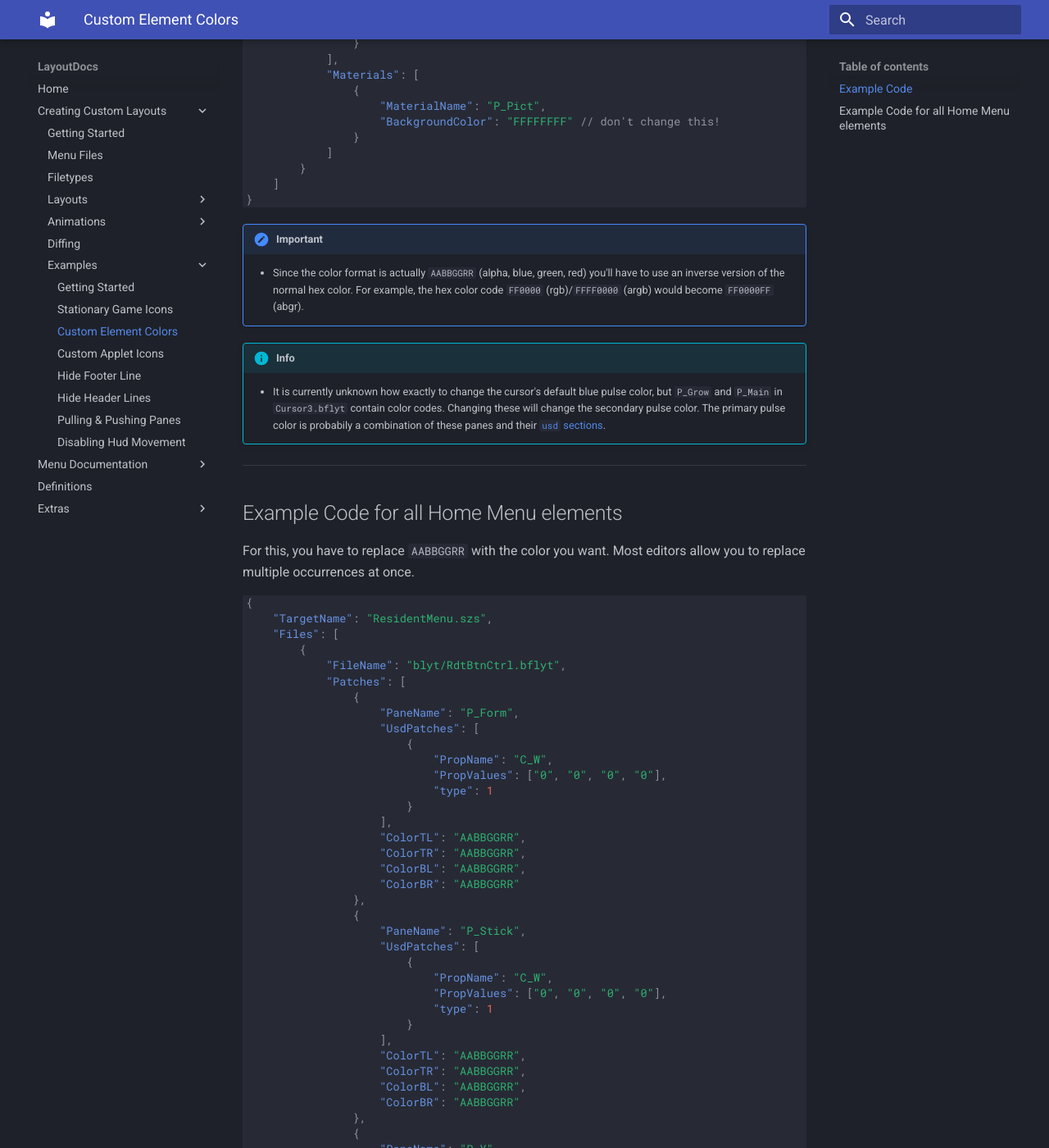
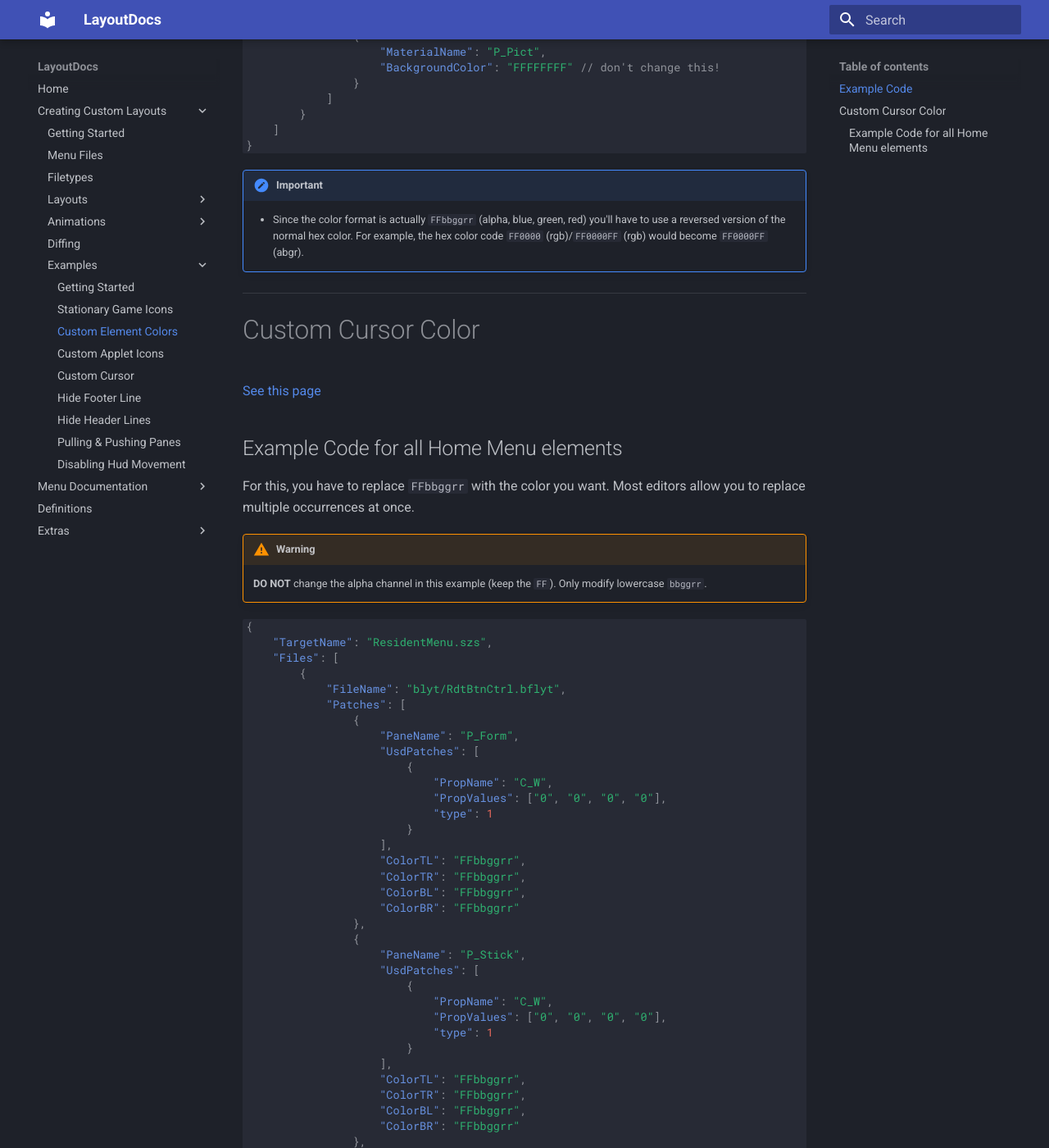
Before and after one commit to ThemezerNX/LayoutDocs, an MkDocs documentation site: the page built from docs/guide/examples/custom-element-colors/index.md, in a window 1280 px wide and 1400 px high, scrolled down 1281 px. Shown: the whole window at 82% size. Built offline with MkDocs 1.6.1 and Material for MkDocs 9.7.7, drawn with Linux system fonts in a browser that asks for light colours; some of the changed text lies outside the part shown.

Commit message:
docs(custom-cursor): add examples

````diff
--- a/docs/guide/examples/custom-element-colors/index.md
+++ b/docs/guide/examples/custom-element-colors/index.md
@@ -49,17 +49,21 @@
 
 <!-- prettier-ignore -->
 !!! Important
-	-   Since the color format is actually `AABBGGRR` (alpha, blue, green, red) you'll have to use an inverse version of the normal hex color. For example, the hex color code `FF0000` (rgb)/`FFFF0000` (argb) would become `FF0000FF` (abgr).
-
-<!-- prettier-ignore -->
-!!! Info
-	-   It is currently unknown how exactly to change the cursor's default blue pulse color, but `P_Grow` and `P_Main` in `Cursor3.bflyt` contain color codes. Changing these will change the secondary pulse color. The primary pulse color is probabily a combination of these panes and their [`usd` sections](../../../definitions.md#usd-section).
+	-   Since the color format is actually `FFbbggrr` (alpha, blue, green, red) you'll have to use a reversed version of the normal hex color. For example, the hex color code `FF0000` (rgb)/`FF0000FF` (rgb) would become `FF0000FF` (abgr).
 
 ---
 
+# Custom Cursor Color
+
+[See this page](../custom-cursor/index.md)
+
 ## Example Code for all Home Menu elements
 
-For this, you have to replace `AABBGGRR` with the color you want. Most editors allow you to replace multiple occurrences at once.
+For this, you have to replace `FFbbggrr` with the color you want. Most editors allow you to replace multiple occurrences at once.
+
+<!-- prettier-ignore -->
+!!! Warning
+	**DO NOT** change the alpha channel in this example (keep the `FF`). Only modify lowercase `bbggrr`.
 
 ```json
 {
@@ -77,10 +81,10 @@
 							"type": 1
 						}
 					],
-					"ColorTL": "AABBGGRR",
-					"ColorTR": "AABBGGRR",
-					"ColorBL": "AABBGGRR",
-					"ColorBR": "AABBGGRR"
+					"ColorTL": "FFbbggrr",
+					"ColorTR": "FFbbggrr",
+					"ColorBL": "FFbbggrr",
+					"ColorBR": "FFbbggrr"
 				},
 				{
 					"PaneName": "P_Stick",
@@ -91,10 +95,10 @@
 							"type": 1
 						}
 					],
-					"ColorTL": "AABBGGRR",
-					"ColorTR": "AABBGGRR",
-					"ColorBL": "AABBGGRR",
-					"ColorBR": "AABBGGRR"
+					"ColorTL": "FFbbggrr",
+					"ColorTR": "FFbbggrr",
+					"ColorBL": "FFbbggrr",
+					"ColorBR": "FFbbggrr"
 				},
 				{
 					"PaneName": "P_Y",
@@ -105,10 +109,10 @@
 							"type": 1
 						}
 					],
-					"ColorTL": "AABBGGRR",
-					"ColorTR": "AABBGGRR",
-					"ColorBL": "AABBGGRR",
-					"ColorBR": "AABBGGRR"
+					"ColorTL": "FFbbggrr",
+					"ColorTR": "FFbbggrr",
+					"ColorBL": "FFbbggrr",
+					"ColorBR": "FFbbggrr"
 				},
 				{
 					"PaneName": "P_X",
@@ -119,10 +123,10 @@
 							"type": 1
 						}
 					],
-					"ColorTL": "AABBGGRR",
-					"ColorTR": "AABBGGRR",
-					"ColorBL": "AABBGGRR",
-					"ColorBR": "AABBGGRR"
+					"ColorTL": "FFbbggrr",
+					"ColorTR": "FFbbggrr",
+					"ColorBL": "FFbbggrr",
+					"ColorBR": "FFbbggrr"
 				},
 				{
 					"PaneName": "P_A",
@@ -133,10 +137,10 @@
 							"type": 1
 						}
 					],
-					"ColorTL": "AABBGGRR",
-					"ColorTR": "AABBGGRR",
-					"ColorBL": "AABBGGRR",
-					"ColorBR": "AABBGGRR"
+					"ColorTL": "FFbbggrr",
+					"ColorTR": "FFbbggrr",
+					"ColorBL": "FFbbggrr",
+					"ColorBR": "FFbbggrr"
 				},
 				{
 					"PaneName": "P_B",
@@ -147,10 +151,10 @@
 							"type": 1
 						}
 					],
-					"ColorTL": "AABBGGRR",
-					"ColorTR": "AABBGGRR",
-					"ColorBL": "AABBGGRR",
-					"ColorBR": "AABBGGRR"
+					"ColorTL": "FFbbggrr",
+					"ColorTR": "FFbbggrr",
+					"ColorBL": "FFbbggrr",
+					"ColorBR": "FFbbggrr"
 				}
 			],
 			"Materials": [
@@ -192,10 +196,10 @@
 							"type": 1
 						}
 					],
-					"ColorTL": "AABBGGRR",
-					"ColorTR": "AABBGGRR",
-					"ColorBL": "AABBGGRR",
-					"ColorBR": "AABBGGRR"
+					"ColorTL": "FFbbggrr",
+					"ColorTR": "FFbbggrr",
+					"ColorBL": "FFbbggrr",
+					"ColorBR": "FFbbggrr"
 				},
 				{
 					"PaneName": "P_M",
@@ -206,10 +210,10 @@
 							"type": 1
 						}
 					],
-					"ColorTL": "AABBGGRR",
-					"ColorTR": "AABBGGRR",
-					"ColorBL": "AABBGGRR",
-					"ColorBR": "AABBGGRR"
+					"ColorTL": "FFbbggrr",
+					"ColorTR": "FFbbggrr",
+					"ColorBL": "FFbbggrr",
+					"ColorBR": "FFbbggrr"
 				},
 				{
 					"PaneName": "P_P",
@@ -220,10 +224,10 @@
 							"type": 1
 						}
 					],
-					"ColorTL": "AABBGGRR",
-					"ColorTR": "AABBGGRR",
-					"ColorBL": "AABBGGRR",
-					"ColorBR": "AABBGGRR"
+					"ColorTL": "FFbbggrr",
+					"ColorTR": "FFbbggrr",
+					"ColorBL": "FFbbggrr",
+					"ColorBR": "FFbbggrr"
 				},
 				{
 					"PaneName": "P_Colon",
@@ -234,10 +238,10 @@
 							"type": 1
 						}
 					],
-					"ColorTL": "AABBGGRR",
-					"ColorTR": "AABBGGRR",
-					"ColorBL": "AABBGGRR",
-					"ColorBR": "AABBGGRR"
+					"ColorTL": "FFbbggrr",
+					"ColorTR": "FFbbggrr",
+					"ColorBL": "FFbbggrr",
+					"ColorBR": "FFbbggrr"
 				},
 				{
 					"PaneName": "P_Dot",
@@ -248,10 +252,10 @@
 							"type": 1
 						}
 					],
-					"ColorTL": "AABBGGRR",
-					"ColorTR": "AABBGGRR",
-					"ColorBL": "AABBGGRR",
-					"ColorBR": "AABBGGRR"
+					"ColorTL": "FFbbggrr",
+					"ColorTR": "FFbbggrr",
+					"ColorBL": "FFbbggrr",
+					"ColorBR": "FFbbggrr"
 				},
 				{
 					"PaneName": "P_Comma",
@@ -262,10 +266,10 @@
 							"type": 1
 						}
 					],
-					"ColorTL": "AABBGGRR",
-					"ColorTR": "AABBGGRR",
-					"ColorBL": "AABBGGRR",
-					"ColorBR": "AABBGGRR"
+					"ColorTL": "FFbbggrr",
+					"ColorTR": "FFbbggrr",
+					"ColorBL": "FFbbggrr",
+					"ColorBR": "FFbbggrr"
 				}
 			]
 		},
@@ -281,10 +285,10 @@
 							"type": 1
 						}
 					],
-					"ColorTL": "AABBGGRR",
-					"ColorTR": "AABBGGRR",
-					"ColorBL": "AABBGGRR",
-					"ColorBR": "AABBGGRR"
+					"ColorTL": "FFbbggrr",
+					"ColorTR": "FFbbggrr",
+					"ColorBL": "FFbbggrr",
+					"ColorBR": "FFbbggrr"
 				},
 				{
 					"PaneName": "P_Pict_01",
@@ -295,10 +299,10 @@
 							"type": 1
 						}
 					],
-					"ColorTL": "AABBGGRR",
-					"ColorTR": "AABBGGRR",
-					"ColorBL": "AABBGGRR",
-					"ColorBR": "AABBGGRR"
+					"ColorTL": "FFbbggrr",
+					"ColorTR": "FFbbggrr",
+					"ColorBL": "FFbbggrr",
+					"ColorBR": "FFbbggrr"
 				},
 				{
 					"PaneName": "P_Pict_02",
@@ -309,10 +313,10 @@
 							"type": 1
 						}
 					],
-					"ColorTL": "AABBGGRR",
-					"ColorTR": "AABBGGRR",
-					"ColorBL": "AABBGGRR",
-					"ColorBR": "AABBGGRR"
+					"ColorTL": "FFbbggrr",
+					"ColorTR": "FFbbggrr",
+					"ColorBL": "FFbbggrr",
+					"ColorBR": "FFbbggrr"
 				},
 				{
 					"PaneName": "P_Pict_03",
@@ -323,10 +327,10 @@
 							"type": 1
 						}
 					],
-					"ColorTL": "AABBGGRR",
-					"ColorTR": "AABBGGRR",
-					"ColorBL": "AABBGGRR",
-					"ColorBR": "AABBGGRR"
+					"ColorTL": "FFbbggrr",
+					"ColorTR": "FFbbggrr",
+					"ColorBL": "FFbbggrr",
+					"ColorBR": "FFbbggrr"
 				}
 			]
 		},
@@ -342,10 +346,10 @@
 							"type": 1
 						}
 					],
-					"ColorTL": "AABBGGRR",
-					"ColorTR": "AABBGGRR",
-					"ColorBL": "AABBGGRR",
-					"ColorBR": "AABBGGRR"
+					"ColorTL": "FFbbggrr",
+					"ColorTR": "FFbbggrr",
+					"ColorBL": "FFbbggrr",
+					"ColorBR": "FFbbggrr"
 				}
 			],
 			"Materials": [
@@ -367,10 +371,10 @@
 							"type": 1
 						}
 					],
-					"ColorTL": "AABBGGRR",
-					"ColorTR": "AABBGGRR",
-					"ColorBL": "AABBGGRR",
-					"ColorBR": "AABBGGRR"
+					"ColorTL": "FFbbggrr",
+					"ColorTR": "FFbbggrr",
+					"ColorBL": "FFbbggrr",
+					"ColorBR": "FFbbggrr"
 				},
 				{
 					"PaneName": "P_Pict_01",
@@ -381,10 +385,10 @@
 							"type": 1
 						}
 					],
-					"ColorTL": "AABBGGRR",
-					"ColorTR": "AABBGGRR",
-					"ColorBL": "AABBGGRR",
-					"ColorBR": "AABBGGRR"
+					"ColorTL": "FFbbggrr",
+					"ColorTR": "FFbbggrr",
+					"ColorBL": "FFbbggrr",
+					"ColorBR": "FFbbggrr"
 				},
 				{
 					"PaneName": "P_Color",
@@ -395,10 +399,10 @@
 							"type": 1
 						}
 					],
-					"ColorTL": "AABBGGRR",
-					"ColorTR": "AABBGGRR",
-					"ColorBL": "AABBGGRR",
-					"ColorBR": "AABBGGRR"
+					"ColorTL": "FFbbggrr",
+					"ColorTR": "FFbbggrr",
+					"ColorBL": "FFbbggrr",
+					"ColorBR": "FFbbggrr"
 				},
 				{
 					"PaneName": "P_Pict_00",
@@ -409,10 +413,10 @@
 							"type": 1
 						}
 					],
-					"ColorTL": "AABBGGRR",
-					"ColorTR": "AABBGGRR",
-					"ColorBL": "AABBGGRR",
-					"ColorBR": "AABBGGRR"
+					"ColorTL": "FFbbggrr",
+					"ColorTR": "FFbbggrr",
+					"ColorBL": "FFbbggrr",
+					"ColorBR": "FFbbggrr"
 				},
 				{
 					"PaneName": "P_Effect",
@@ -448,10 +452,10 @@
 							"type": 1
 						}
 					],
-					"ColorTL": "AABBGGRR",
-					"ColorTR": "AABBGGRR",
-					"ColorBL": "AABBGGRR",
-					"ColorBR": "AABBGGRR"
+					"ColorTL": "FFbbggrr",
+					"ColorTR": "FFbbggrr",
+					"ColorBL": "FFbbggrr",
+					"ColorBR": "FFbbggrr"
 				},
 				{
 					"PaneName": "L_GTNum_00",
@@ -529,10 +533,10 @@
 							"type": 1
 						}
 					],
-					"ColorTL": "AABBGGRR",
-					"ColorTR": "AABBGGRR",
-					"ColorBL": "AABBGGRR",
-					"ColorBR": "AABBGGRR"
+					"ColorTL": "FFbbggrr",
+					"ColorTR": "FFbbggrr",
+					"ColorBL": "FFbbggrr",
+					"ColorBR": "FFbbggrr"
 				},
 				{
 					"PaneName": "P_Local",
@@ -543,10 +547,10 @@
 							"type": 1
 						}
 					],
-					"ColorTL": "AABBGGRR",
-					"ColorTR": "AABBGGRR",
-					"ColorBL": "AABBGGRR",
-					"ColorBR": "AABBGGRR"
+					"ColorTL": "FFbbggrr",
+					"ColorTR": "FFbbggrr",
+					"ColorBL": "FFbbggrr",
+					"ColorBR": "FFbbggrr"
 				},
 				{
 					"PaneName": "P_WireLine",
@@ -557,10 +561,10 @@
 							"type": 1
 						}
 					],
-					"ColorTL": "AABBGGRR",
-					"ColorTR": "AABBGGRR",
-					"ColorBL": "AABBGGRR",
-					"ColorBR": "AABBGGRR"
+					"ColorTL": "FFbbggrr",
+					"ColorTR": "FFbbggrr",
+					"ColorBL": "FFbbggrr",
+					"ColorBR": "FFbbggrr"
 				}
 			]
 		},
@@ -576,10 +580,10 @@
 							"type": 1
 						}
 					],
-					"ColorTL": "AABBGGRR",
-					"ColorTR": "AABBGGRR",
-					"ColorBL": "AABBGGRR",
-					"ColorBR": "AABBGGRR"
+					"ColorTL": "FFbbggrr",
+					"ColorTR": "FFbbggrr",
+					"ColorBL": "FFbbggrr",
+					"ColorBR": "FFbbggrr"
 				},
 				{
 					"PaneName": "P_PictNtf_01",
@@ -590,10 +594,10 @@
 							"type": 1
 						}
 					],
-					"ColorTL": "AABBGGRR",
-					"ColorTR": "AABBGGRR",
-					"ColorBL": "AABBGGRR",
-					"ColorBR": "AABBGGRR"
+					"ColorTL": "FFbbggrr",
+					"ColorTR": "FFbbggrr",
+					"ColorBL": "FFbbggrr",
+					"ColorBR": "FFbbggrr"
 				},
 				{
 					"PaneName": "P_Effect",
@@ -629,10 +633,10 @@
 							"type": 1
 						}
 					],
-					"ColorTL": "AABBGGRR",
-					"ColorTR": "AABBGGRR",
-					"ColorBL": "AABBGGRR",
-					"ColorBR": "AABBGGRR"
+					"ColorTL": "FFbbggrr",
+					"ColorTR": "FFbbggrr",
+					"ColorBL": "FFbbggrr",
+					"ColorBR": "FFbbggrr"
 				},
 				{
 					"PaneName": "P_Effect",
@@ -664,10 +668,10 @@
 							"type": 1
 						}
 					],
-					"ColorTL": "AABBGGRR",
-					"ColorTR": "AABBGGRR",
-					"ColorBL": "AABBGGRR",
-					"ColorBR": "AABBGGRR"
+					"ColorTL": "FFbbggrr",
+					"ColorTR": "FFbbggrr",
+					"ColorBL": "FFbbggrr",
+					"ColorBR": "FFbbggrr"
 				},
 				{
 					"PaneName": "P_Pict_01",
@@ -678,10 +682,10 @@
 							"type": 1
 						}
 					],
-					"ColorTL": "AABBGGRR",
-					"ColorTR": "AABBGGRR",
-					"ColorBL": "AABBGGRR",
-					"ColorBR": "AABBGGRR"
+					"ColorTL": "FFbbggrr",
+					"ColorTR": "FFbbggrr",
+					"ColorBL": "FFbbggrr",
+					"ColorBR": "FFbbggrr"
 				}
 			],
 			"Materials": [
@@ -707,10 +711,10 @@
 							"type": 1
 						}
 					],
-					"ColorTL": "AABBGGRR",
-					"ColorTR": "AABBGGRR",
-					"ColorBL": "AABBGGRR",
-					"ColorBR": "AABBGGRR"
+					"ColorTL": "FFbbggrr",
+					"ColorTR": "FFbbggrr",
+					"ColorBL": "FFbbggrr",
+					"ColorBR": "FFbbggrr"
 				},
 				{
 					"PaneName": "P_Per",
@@ -721,10 +725,10 @@
 							"type": 1
 						}
 					],
-					"ColorTL": "AABBGGRR",
-					"ColorTR": "AABBGGRR",
-					"ColorBL": "AABBGGRR",
-					"ColorBR": "AABBGGRR"
+					"ColorTL": "FFbbggrr",
+					"ColorTR": "FFbbggrr",
+					"ColorBL": "FFbbggrr",
+					"ColorBR": "FFbbggrr"
 				},
 				{
 					"PaneName": "P_BatBase",
@@ -739,10 +743,10 @@
 							"type": 1
 						}
 					],
-					"ColorTL": "AABBGGRR",
-					"ColorTR": "AABBGGRR",
-					"ColorBL": "AABBGGRR",
-					"ColorBR": "AABBGGRR"
+					"ColorTL": "FFbbggrr",
+					"ColorTR": "FFbbggrr",
+					"ColorBL": "FFbbggrr",
+					"ColorBR": "FFbbggrr"
 				},
 				{
 					"PaneName": "P_Error",
@@ -753,10 +757,10 @@
 							"type": 1
 						}
 					],
-					"ColorTL": "AABBGGRR",
-					"ColorTR": "AABBGGRR",
-					"ColorBL": "AABBGGRR",
-					"ColorBR": "AABBGGRR"
+					"ColorTL": "FFbbggrr",
+					"ColorTR": "FFbbggrr",
+					"ColorBL": "FFbbggrr",
+					"ColorBR": "FFbbggrr"
 				},
 				{
 					"PaneName": "P_GaugeNml",
@@ -767,10 +771,10 @@
 							"type": 1
 						}
 					],
-					"ColorTL": "AABBGGRR",
-					"ColorTR": "AABBGGRR",
-					"ColorBL": "AABBGGRR",
-					"ColorBR": "AABBGGRR"
+					"ColorTL": "FFbbggrr",
+					"ColorTR": "FFbbggrr",
+					"ColorBL": "FFbbggrr",
+					"ColorBR": "FFbbggrr"
 				},
 				{
 					"PaneName": "P_GaugeOther",
@@ -781,10 +785,10 @@
 							"type": 1
 						}
 					],
-					"ColorTL": "AABBGGRR",
-					"ColorTR": "AABBGGRR",
-					"ColorBL": "AABBGGRR",
-					"ColorBR": "AABBGGRR"
+					"ColorTL": "FFbbggrr",
+					"ColorTR": "FFbbggrr",
+					"ColorBL": "FFbbggrr",
+					"ColorBR": "FFbbggrr"
 				}
 			]
 		},
@@ -800,10 +804,10 @@
 							"type": 1
 						}
 					],
-					"ColorTL": "AABBGGRR",
-					"ColorTR": "AABBGGRR",
-					"ColorBL": "AABBGGRR",
-					"ColorBR": "AABBGGRR"
+					"ColorTL": "FFbbggrr",
+					"ColorTR": "FFbbggrr",
+					"ColorBL": "FFbbggrr",
+					"ColorBR": "FFbbggrr"
 				}
 			],
 			"Materials": [
@@ -825,10 +829,10 @@
 							"type": 1
 						}
 					],
-					"ColorTL": "AABBGGRR",
-					"ColorTR": "AABBGGRR",
-					"ColorBL": "AABBGGRR",
-					"ColorBR": "AABBGGRR"
+					"ColorTL": "FFbbggrr",
+					"ColorTR": "FFbbggrr",
+					"ColorBL": "FFbbggrr",
+					"ColorBR": "FFbbggrr"
 				}
 			],
 			"Materials": [
--- a/docs/js/color_blocks.js
+++ b/docs/js/color_blocks.js
@@ -3,14 +3,13 @@
 This script will look for the format (255,255,255) in a td and prepend a small div with that rgb color as background
 The table needs to be wrapped in a '.color-table'.
 */
-const rgbREGEX = /\(\d{1,3},\s?\d{1,3},\s?\d{1,3}\)/;
-const TDs = document.querySelectorAll(".color-table td");
-console.log(TDs);
+const rgbaREGEX = /\((\d{1,3}),\s?(\d{1,3}),\s?(\d{1,3}),?\s?(\d{0,3})\)/;
+const TDs = document.querySelectorAll(".color-table td, .color-text");
 TDs.forEach((el) => {
-	const color = el.innerText.match(rgbREGEX);
+	const color = el.innerText.match(rgbaREGEX);
 	if (color) {
 		const colorBlock = document.createElement("div");
-		colorBlock.style.background = `rgb${color}`;
+		colorBlock.style.background = `rgba(${color[1]}, ${color[2]}, ${color[3]}, ${color[4] ? color[4] : 255})`;
 		colorBlock.classList.add("color-block");
 		el.prepend(colorBlock);
 	}
--- a/mkdocs.yml
+++ b/mkdocs.yml
@@ -38,6 +38,7 @@
                 Stationary Game Icons: guide/examples/stationary-game-icons/index.md
                 Custom Element Colors: guide/examples/custom-element-colors/index.md
                 Custom Applet Icons: guide/examples/custom-applet-icons/index.md
+                Custom Cursor: guide/examples/custom-cursor/index.md
                 Hide Footer Line: guide/examples/hide-footer-line/index.md
                 Hide Header Lines: guide/examples/hide-header-lines/index.md
                 #     Changing Applet Cursor Size: guide/examples/changing-applet-cursor-size/index.md
````
Also changed, not shown: docs/extras/tools.md (+1 -1 lines), docs/guide/examples/custom-cursor/index.md (added, +265 -0 lines), docs/guide/examples/index.md (+1 -1 lines), docs/guide/layouts/usd-sections.md (+5 -5 lines), docs/guide/examples/custom-cursor/no_animation_multiple_colors.jpg (added), docs/guide/examples/custom-cursor/no_animation_one_color.jpg (added), docs/guide/examples/custom-cursor/no_animation_two_colors.jpg (added), 2 other files.
